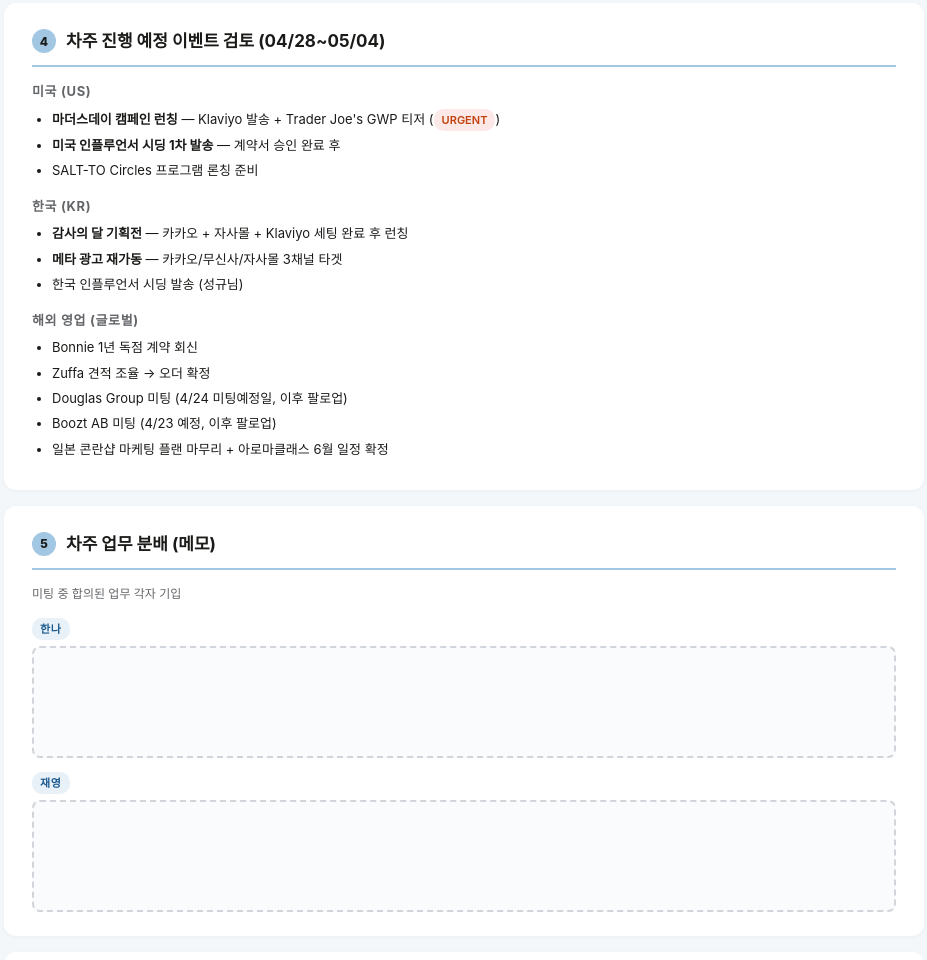
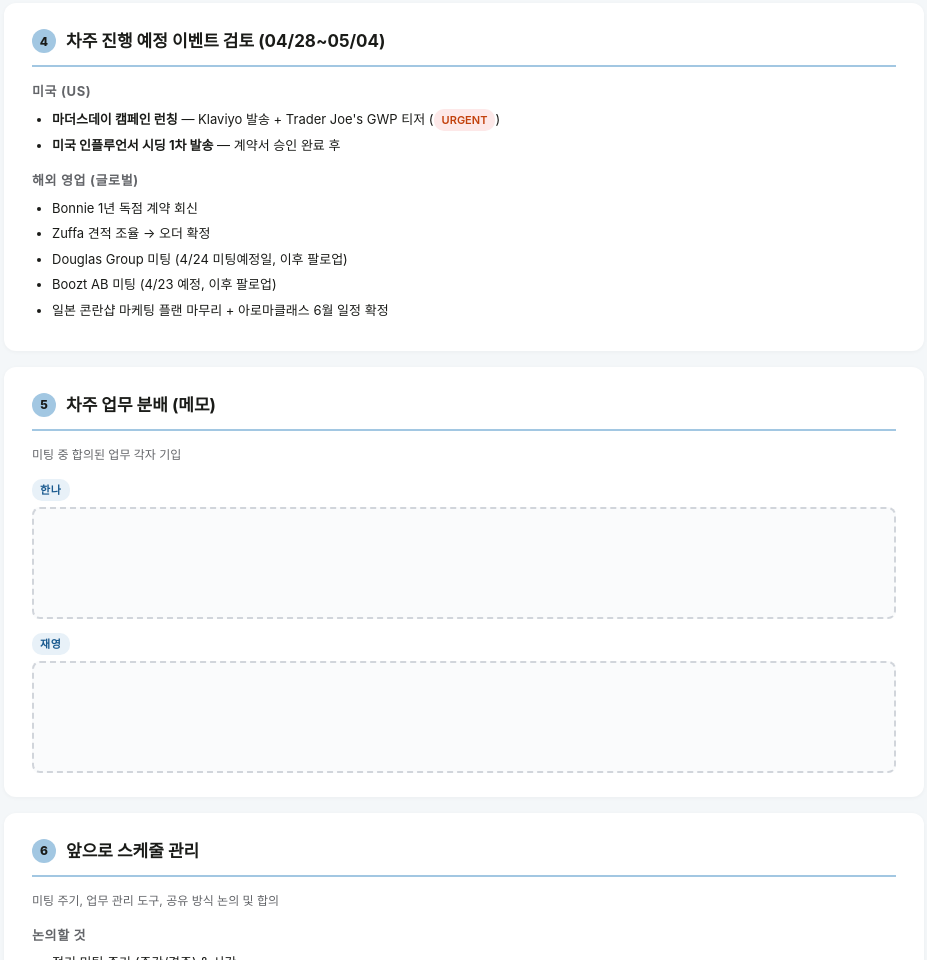
Before and after one commit to hizsystem/resaltz-reports, a plain HTML site: page us-meeting-agenda-20260424.html in a window 1280 px wide. Shown: the part 1350-2310 px from the top of the page, without its empty margins (176-1103 px from the left). Drawn offline with Linux system fonts and the light colour scheme.

Commit message:
Remove KR section + SALT-TO Circles

```diff
--- a/us-meeting-agenda-20260424.html
+++ b/us-meeting-agenda-20260424.html
@@ -109,13 +109,6 @@
   <ul>
     <li><b>마더스데이 캠페인 런칭</b> — Klaviyo 발송 + Trader Joe's GWP 티저 (<span class="pill pill-urgent">URGENT</span>)</li>
     <li><b>미국 인플루언서 시딩 1차 발송</b> — 계약서 승인 완료 후</li>
-    <li>SALT-TO Circles 프로그램 론칭 준비</li>
-  </ul>
-  <h3>한국 (KR)</h3>
-  <ul>
-    <li><b>감사의 달 기획전</b> — 카카오 + 자사몰 + Klaviyo 세팅 완료 후 런칭</li>
-    <li><b>메타 광고 재가동</b> — 카카오/무신사/자사몰 3채널 타겟</li>
-    <li>한국 인플루언서 시딩 발송 (성규님)</li>
   </ul>
   <h3>해외 영업 (글로벌)</h3>
   <ul>
```
